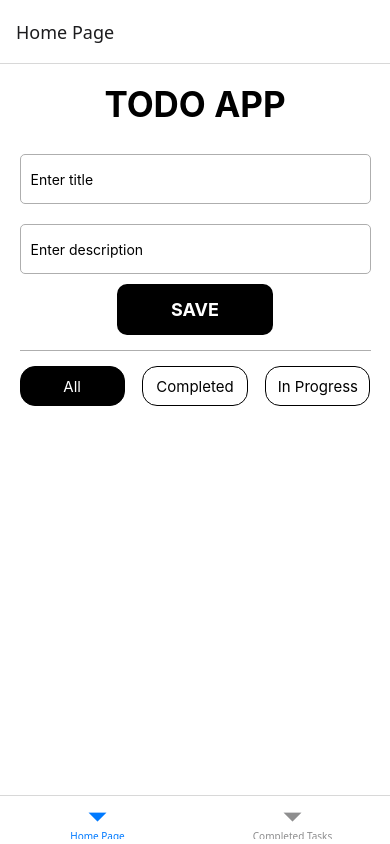
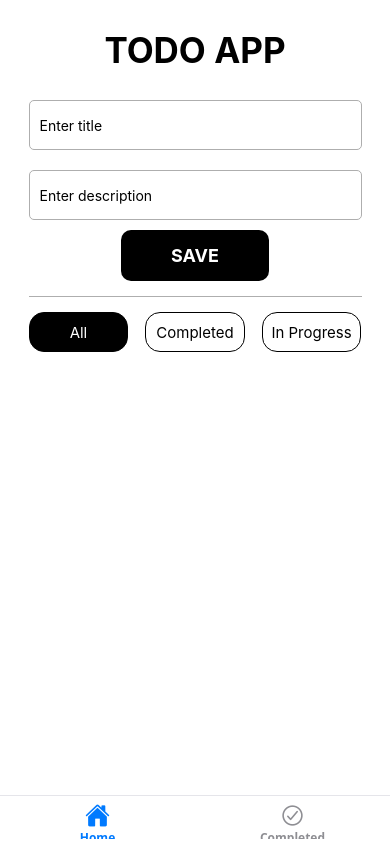
Before and after one commit to Alaa-Elnady/todo-reactNative-app, a React Native app: screen / in a window 390 px wide. Built offline with nearby package versions, Linux system fonts and the light colour scheme.

Commit message:
Customize and update the tab bar styles and icons

```diff
--- a/src/routes/Router.js
+++ b/src/routes/Router.js
@@ -1,5 +1,6 @@
 import { NavigationContainer } from "@react-navigation/native";
 import { createBottomTabNavigator } from "@react-navigation/bottom-tabs";
+import Icon from "react-native-vector-icons/Ionicons";
 import CompletedTasks from "../pages/CompletedTasks";
 import StackNavigator from "./StackNavigator";
 
@@ -14,13 +15,52 @@ export const PATHS = {
 const Router = () => {
   return (
     <NavigationContainer>
-      <Tab.Navigator>
-        <Tab.Screen name={PATHS.HOME} component={StackNavigator} />
+      <Tab.Navigator
+        screenOptions={({ route }) => ({
+          tabBarIcon: ({ focused, color, size }) => {
+            let iconName;
+
+            if (route.name === PATHS.HOME) {
+              iconName = focused ? "home" : "home-outline";
+            } else if (route.name === PATHS.COMPLETED_TASKS) {
+              iconName = focused
+                ? "checkmark-circle"
+                : "checkmark-circle-outline";
+            }
+
+            return <Icon name={iconName} size={size} color={color} />;
+          },
+          tabBarLabelStyle: {
+            fontSize: 12,
+            fontWeight: "600",
+            // marginBottom: 4,
+          },
+          tabBarActiveTintColor: "#007AFF",
+          tabBarInactiveTintColor: "#8E8E93",
+
+          tabBarStyle: {
+            backgroundColor: "#FFFFFF",
+            borderTopWidth: 1,
+            borderTopColor: "#E5E5EA",
+          },
+
+          headerShown: false,
+        })}
+      >
+        <Tab.Screen
+          name={PATHS.HOME}
+          component={StackNavigator}
+          options={{
+            tabBarLabel: "Home",
+          }}
+        />
         <Tab.Screen
           name={PATHS.COMPLETED_TASKS}
           component={CompletedTasks}
           options={{
+            tabBarLabel: "Completed",
             headerBackTitle: "Back",
+            headerShown: true,
           }}
         />
       </Tab.Navigator>
--- a/styles.js
+++ b/styles.js
@@ -5,6 +5,7 @@ export const styles = StyleSheet.create({
     flex: 1,
     backgroundColor: "#fff",
     alignItems: "center",
+    padding: 10,
     paddingBottom: 20,
   },
   input: {
```
